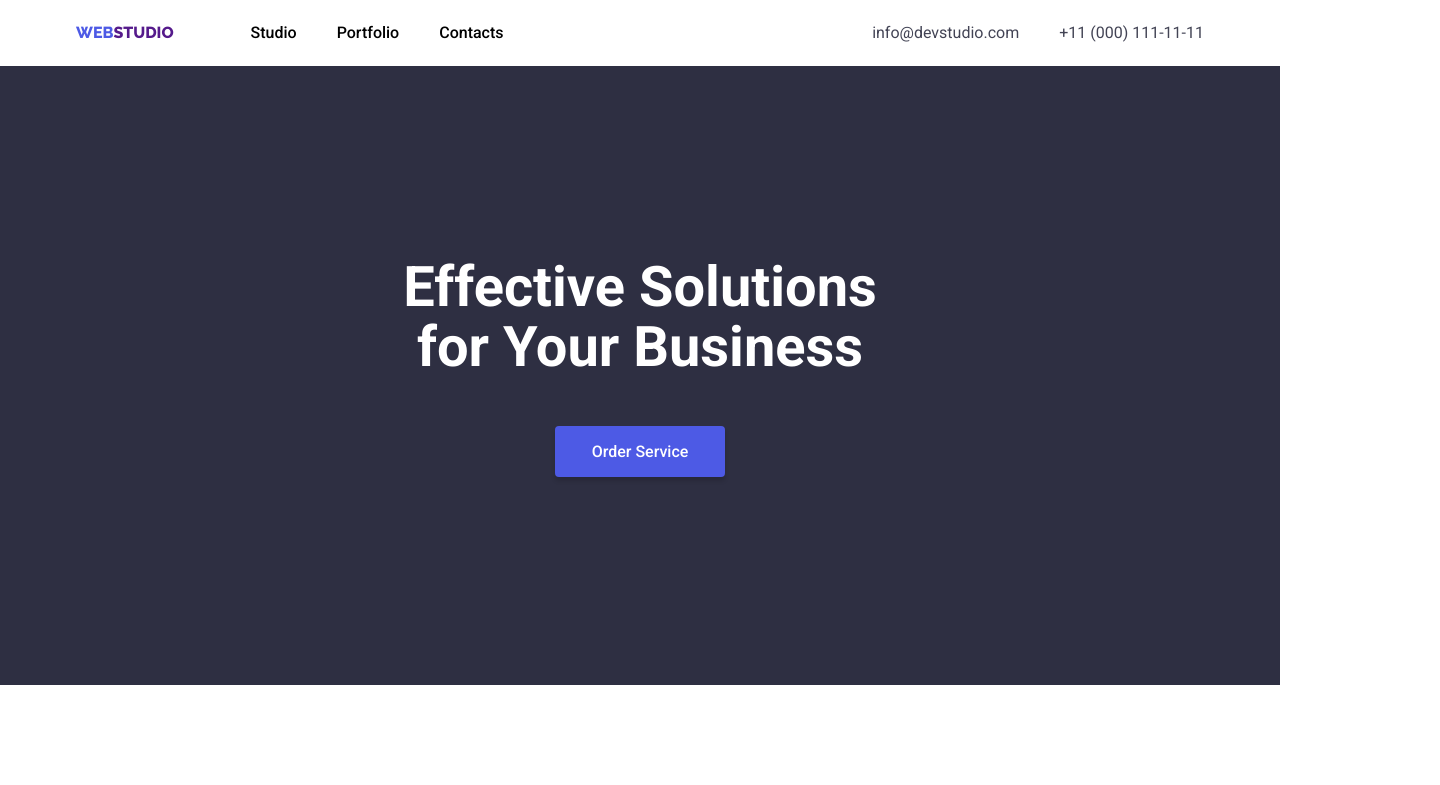
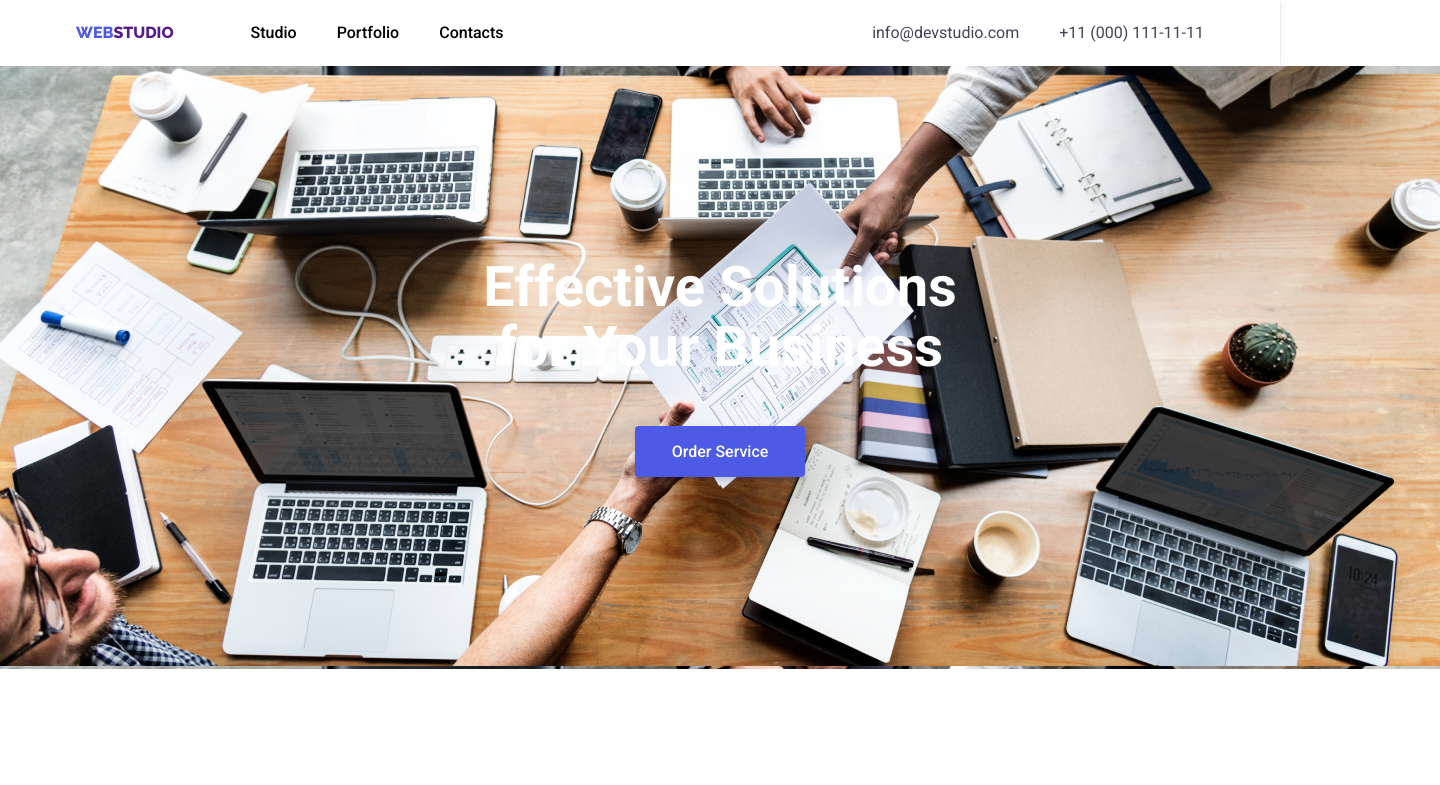
Before and after one commit to k09at1ch/goit-markup-hw-05, a plain HTML site: page index.html in a window 1280 px wide. Shown: the top 785 px of the page, 1440 px wide, since content can reach past the window. Drawn offline with nearby package versions, Linux system fonts and the light colour scheme.

Commit message:
adding svg

```diff
--- a/styles.css
+++ b/styles.css
@@ -179,9 +179,12 @@ li>a:hover{
 }
 
 .main-section-1{
-    background: #2E2F42;
+    background-image: url('images/office.jpg');
     padding-top: 192px;
     padding-bottom: 208px;
+    width: 1440px;
+    height: 603px;
+    margin: 0px auto;
 }
 
 .visually-hidden {
```
Also changed, not shown: images/antena.svg (added), images/astronaut.svg (added), images/clock.svg (added), images/laptop.svg (added), images/office.jpg (added).
